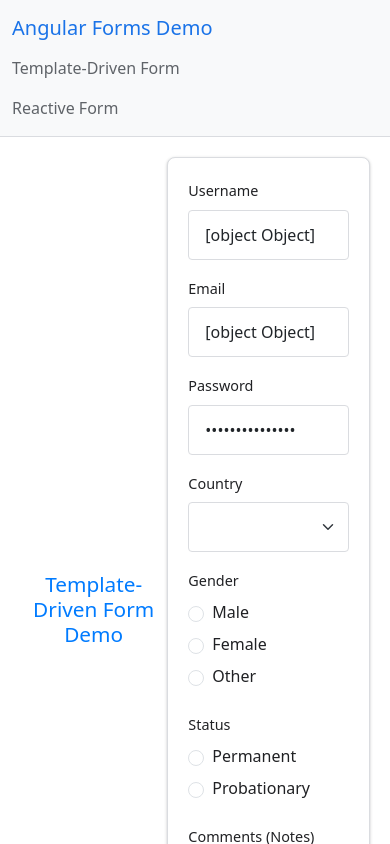
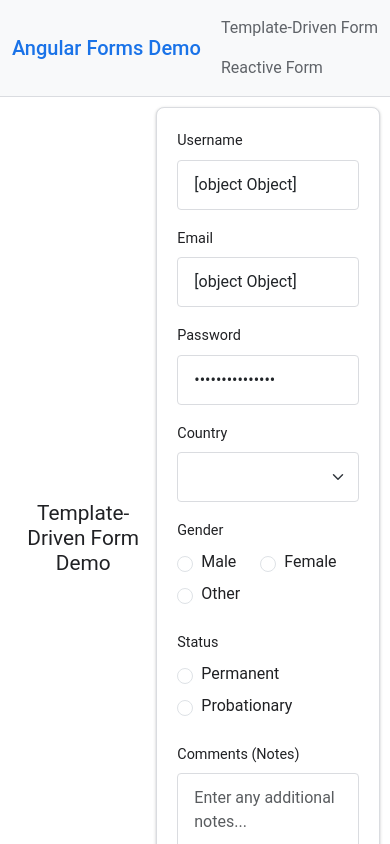
Before and after one commit to Talenss/Template-Driven, an Angular app: page /template-demo in a window 390 px wide. Shown: the top 844 px of the page. Built offline with nearby package versions, Linux system fonts and the light colour scheme.

Commit message:
Update styles.css

```diff
--- a/src/styles.css
+++ b/src/styles.css
@@ -1,4 +1,3 @@
-<<<<<<< HEAD
 /* Global styles for the entire app (Google Docs-inspired: clean and minimal) */
 body {
   font-family: 'Roboto', 'Arial', sans-serif;
@@ -73,33 +72,4 @@
   h2 {
     font-size: 1.3rem;
   }
-=======
-
-/* Global styles for the entire app */
-body {
-  font-family: 'Arial', sans-serif; /* Simple, clean font */
-  background-color: #f8f9fa; /* Light gray background for a modern look */
-  color: #333; /* Dark text for readability */
-  margin: 0;
-  padding: 0;
 }
-
-.container {
-  max-width: 800px; /* Slightly wider for better form display */
-  margin: 0 auto; /* Center the content */
-  padding: 20px;
-}
-
-/* Style headings */
-h2 {
-  color: #007bff; /* Bootstrap primary blue */
-  text-align: center;
-  margin-bottom: 20px;
-}
-
-/* Simple button hover effect */
-.btn-primary:hover {
-  background-color: #0056b3; /* Darker blue on hover */
-  border-color: #0056b3;
->>>>>>> 287f0f602e8703ea6fc7d8e9107d494064d4e0e0
-}
```
